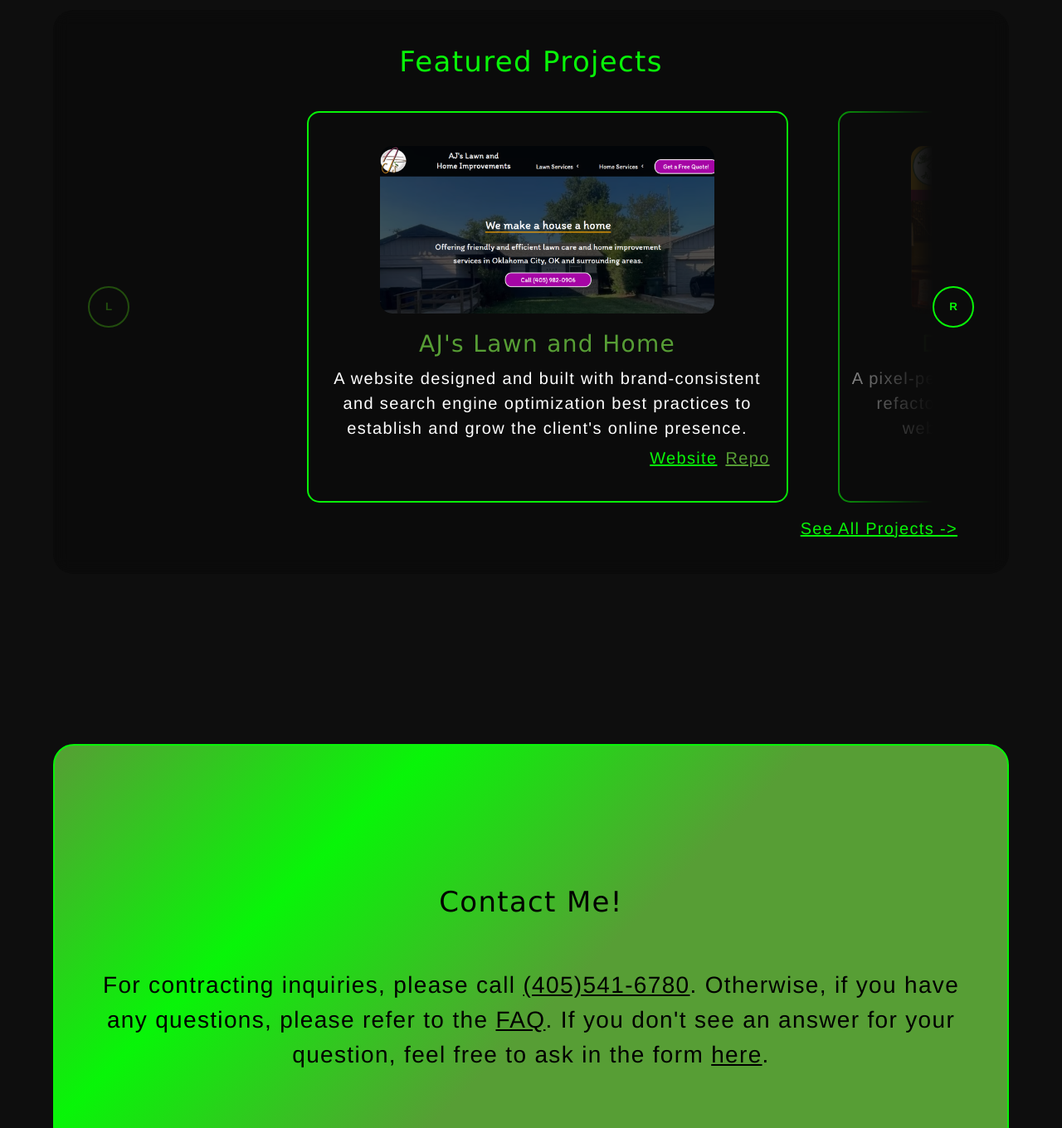
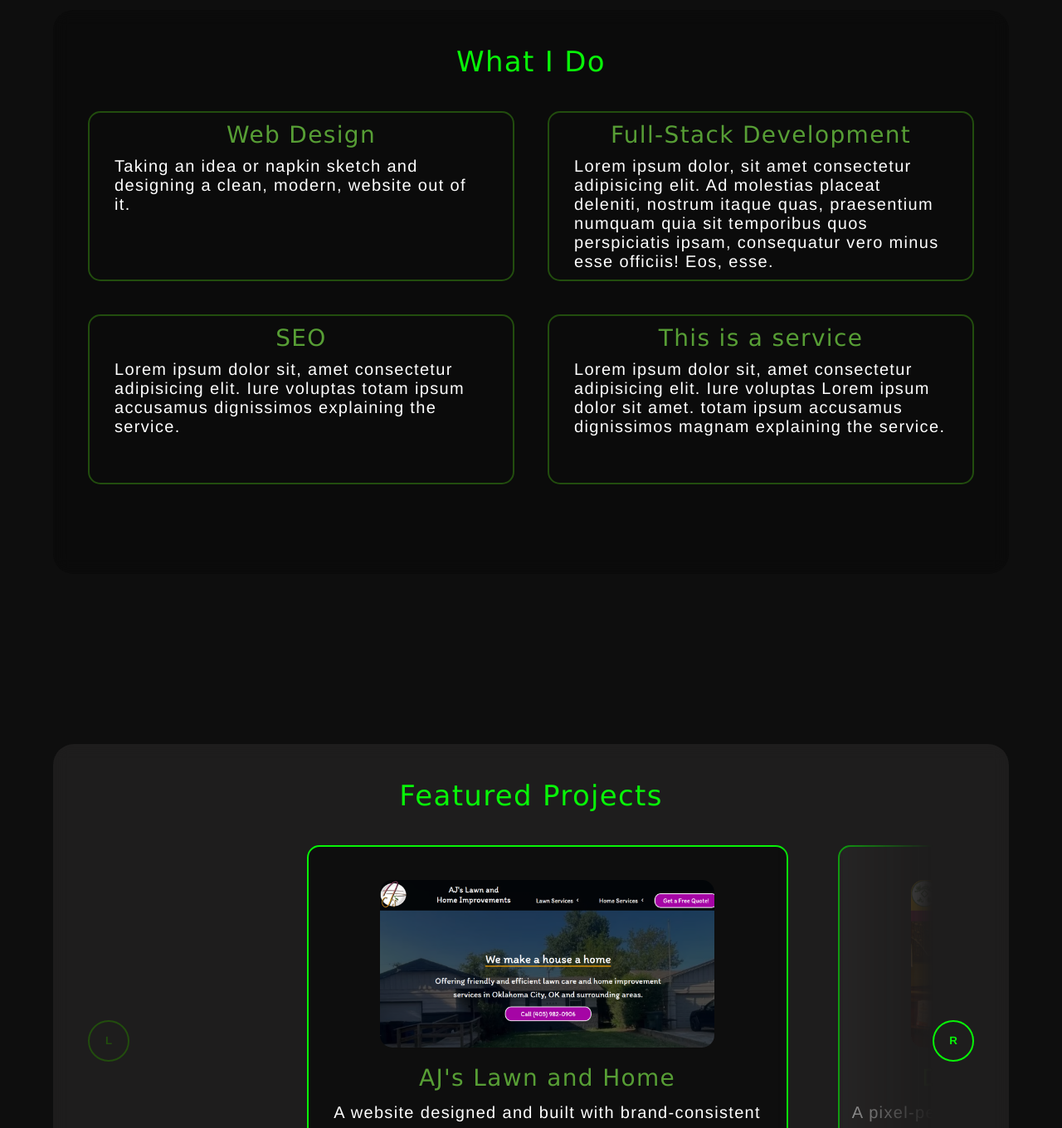
Before and after one commit to TechNique-CnE/Tristan-Carter-Vue, a Vue app: page / in a window 1280 px wide. Shown: the part 1010-2370 px from the top of the page at 83% size. Built offline with nearby package versions, Linux system fonts and the light colour scheme.

Commit message:
add in services and change some transitions and content

```diff
--- /dev/null
+++ b/src/assets/faq.json
@@ -0,0 +1,20 @@
+{
+  "questions" : [
+    {
+      "q" : "My hours of communication",
+      "a" : "this is the answer to question numebr one"
+    },
+    {
+      "q" : "this question numebr two",
+      "a" : "this is the answer to question numebr two"
+    },
+    {
+      "q" : "this question numebr three",
+      "a" : "this is the answer to question numebr three"
+    },
+    {
+      "q" : "this question numebr four",
+      "a" : "this is the answer to question numebr four"
+    }
+  ]
+}
--- a/src/components/SlimHeader.vue
+++ b/src/components/SlimHeader.vue
@@ -11,6 +11,9 @@ import AnimatedText from './animationComponents/AnimatedText.vue'
       <router-link to="/"><img src="/public/tc-logo.PNG" alt="Tristan Carter Logo" /></router-link>
       <nav>
         <!-- links -->
+        <router-link class="nav-link" to="/services">
+          <AnimatedText>Services</AnimatedText>
+        </router-link>
         <router-link class="nav-link" to="/projects">
           <AnimatedText>Projects</AnimatedText>
         </router-link>
--- a/src/components/ThickFooter.vue
+++ b/src/components/ThickFooter.vue
@@ -6,10 +6,12 @@ import { RouterLink } from 'vue-router'
   <footer>
     <ul>
       <li><router-link to="/">home</router-link></li>
+      <li><router-link to="/services">services</router-link></li>
       <li><router-link to="/projects">projects</router-link></li>
       <!-- <li><router-link to="/blog">blog</router-link></li> -->
       <li><router-link to="/contact">contact</router-link></li>
-      <li><router-link to="/#home-contact">FAQ</router-link></li>
+      <li><router-link to="/about">about</router-link></li>
+      <li><router-link to="/faq">faq</router-link></li>
     </ul>
   </footer>
 </template>
--- a/src/components/homePageComponents/HomeContact.vue
+++ b/src/components/homePageComponents/HomeContact.vue
@@ -5,17 +5,18 @@
     <div>
       <h2>Contact Me!</h2>
       <p>
-        For contracting inquiries, please call <a href="tel:+1(405)541-6780">(405)541-6780</a>.
-        Otherwise, if you have any questions, please refer to the <a href="#">FAQ</a>. If you don't
-        see an answer for your question, feel free to ask in the form
-        <router-link to="/contact">here</router-link>.
+        If you have any questions, please refer to the <router-link to="/faq">faq</router-link>. If you don't
+        see an answer for your question, feel free to ask in the
+        <router-link to="/contact">form</router-link> or simply <a href="mailto:tristancarter2772@gmail.com">email me</a>.
       </p>
     </div>
   </section>
 </template>
 
 <style scoped>
-#home-contact {
+section#home-contact {
+  margin-top: 80px;
+  min-height: 25%;
   background-image: linear-gradient(
     135deg,
     var(--secondary),
@@ -28,10 +29,10 @@
   color: black;
   text-align: center;
   div {
-    margin: 12% 0;
+    margin: auto 0;
     h2 {
       color: black;
-      margin-bottom: var(--md-gap);
+      padding-bottom: var(--md-gap);
     }
     p {
       line-height: var(--lh2);
--- a/src/components/homePageComponents/HomeProjectCard.vue
+++ b/src/components/homePageComponents/HomeProjectCard.vue
@@ -22,9 +22,14 @@ defineProps(['id', 'title', 'image', 'smallDesc', 'about', 'link1', 'link2'])
   padding-top: var(--md-gap);
   border: 2px solid var(--primary);
   border-radius: 15px;
+  display: flex;
+  flex-direction: column;
+  background-color: var(--bg);
+  transition: background-color var(--transition);
 
   h3 {
     text-align: center;
+
   }
   img {
     display: block;
@@ -42,6 +47,11 @@ defineProps(['id', 'title', 'image', 'smallDesc', 'about', 'link1', 'link2'])
     padding-right: var(--md-gap);
     padding-bottom: var(--sm-gap);
     text-align: right;
+    flex-grow: 2;
+    display: flex;
+    flex-direction: row;
+    justify-content: flex-end;
+    align-items: flex-end;
     a {
       padding-left: var(--sm-gap);
       color: var(--primary);
@@ -51,4 +61,8 @@ defineProps(['id', 'title', 'image', 'smallDesc', 'about', 'link1', 'link2'])
     }
   }
 }
+
+.project-card:hover, .project-card.active{
+  background-color: var(--body-bg);
+}
 </style>
--- a/src/components/homePageComponents/HomeProjects.vue
+++ b/src/components/homePageComponents/HomeProjects.vue
@@ -4,17 +4,35 @@ import jsonData from '../../assets/projects.json'
 const projectData = jsonData.projects
 const featuredProjectData = projectData.filter((project) => project.featured)
 
-import { ref, computed } from 'vue'
+import { ref, computed, onMounted } from 'vue'
 const currentIndex = ref(0)
 const cards = ref([])
 const maxIndex = computed(() => featuredProjectData.length - 1)
 
+onMounted(() => {
+  cards.value[currentIndex.value]?.$el.classList.add("active")
+
+})
+
 const scrollToCard = (index) => {
   animateScrollToCard(index, 600)
+  setActiveCard(index)
+}
+
+function clearActiveCard(index) {
+  const cardEl = cards.value[index]?.$el
+  cardEl.classList.remove("active")
+
+}
+function setActiveCard(index) {
+  const cardEl = cards.value[index]?.$el
+  cardEl.classList.add("active")
+
 }
 
 function animateScrollToCard(index, duration = 600) {
   const cardEl = cards.value[index]?.$el
+  console.log(currentIndex.value)
   const trackEl = document.querySelector('.carousel-track')
   if (!cardEl || !trackEl) return
 
@@ -42,12 +60,19 @@ function animateScrollToCard(index, duration = 600) {
   requestAnimationFrame(animate)
 }
 
+// ----------------------------fix clear active function
+// ----------------------------fix clear active function
+// ----------------------------fix clear active function
+
+
 const previousSlide = () => {
+  clearActiveCard(currentIndex.value)
   currentIndex.value = currentIndex.value > 0 ? currentIndex.value - 1 : maxIndex.value
   scrollToCard(currentIndex.value)
 }
 
 const nextSlide = () => {
+  clearActiveCard(currentIndex.value)
   currentIndex.value = currentIndex.value < maxIndex.value ? currentIndex.value + 1 : 0
   scrollToCard(currentIndex.value)
 }
@@ -82,7 +107,7 @@ const nextSlide = () => {
 
 <style scoped>
 #home-projects {
-  background-color: var(--bg2);
+  background-color: var(--bg);
   .carousel-container {
     display: flex;
     flex-direction: row;
--- /dev/null
+++ b/src/components/homePageComponents/HomeServices.vue
@@ -0,0 +1,85 @@
+<template>
+  <section>
+    <h2>What I Do</h2>
+    <div class="services-container">
+      <div class="service-card">
+        <h3>Web Design</h3>
+        <p>Taking an idea or napkin sketch and designing a clean, modern, website out of it.</p>
+      </div>
+      <div class="service-card">
+        <h3>Full-Stack Development</h3>
+        <p>
+          Lorem ipsum dolor, sit amet consectetur adipisicing elit. Ad molestias placeat deleniti,
+          nostrum itaque quas, praesentium numquam quia sit temporibus quos perspiciatis ipsam,
+          consequatur vero minus esse officiis! Eos, esse.
+        </p>
+      </div>
+      <div class="service-card">
+        <h3>SEO</h3>
+        <p>
+          Lorem ipsum dolor sit, amet consectetur adipisicing elit. Iure voluptas totam ipsum
+          accusamus dignissimos explaining the service.
+        </p>
+      </div>
+      <div class="service-card">
+        <h3>This is a service</h3>
+        <p>
+          Lorem ipsum dolor sit, amet consectetur adipisicing elit. Iure voluptas Lorem ipsum dolor
+          sit amet. totam ipsum accusamus dignissimos magnam explaining the service.
+        </p>
+      </div>
+    </div>
+  </section>
+</template>
+
+<style scoped>
+section {
+  background-color: var(--bg2);
+}
+.services-container {
+  display: grid;
+  grid-template-columns: 2fr 2fr;
+  grid-template-rows: 1fr 1fr;
+  gap: var(--lg-gap);
+}
+
+.service-card {
+  padding: var(--sm-gap);
+  border: 2px solid var(--accent);
+  border-radius: 15px;
+  transition:
+    border var(--transition),
+    scale var(--transition);
+
+  h3 {
+    padding-bottom: var(--sm-gap);
+    text-align: center;
+  }
+
+  p {
+    padding: 0 var(--md-gap);
+  }
+}
+
+.service-card:hover {
+  border: var(--border);
+  scale: 1.05;
+
+  h3 {
+    color: var(--primary);
+  }
+}
+
+.service-card:nth-child(1) {
+  transform-origin: left top;
+}
+.service-card:nth-child(2) {
+  transform-origin: right top;
+}
+.service-card:nth-child(3) {
+  transform-origin: left bottom;
+}
+.service-card:nth-child(4) {
+  transform-origin: right bottom;
+}
+</style>
--- a/src/router/index.js
+++ b/src/router/index.js
@@ -8,6 +8,11 @@ const router = createRouter({
       path: '/',
       name: 'home',
       component: HomeView,
+    },
+    {
+      path: '/services',
+      name: 'services',
+      component: () => import('../views/ServicesPage.vue'),
     },
     {
       path: '/projects',
@@ -35,6 +40,11 @@ const router = createRouter({
       name: 'about',
       component: () => import('../views/AboutPage.vue'),
     },
+    {
+      path: '/faq',
+      name: 'faq',
+      component: () => import('../views/FaqPage.vue'),
+    },
   ],
 })
 
--- /dev/null
+++ b/src/views/FaqPage.vue
@@ -0,0 +1,61 @@
+<script setup>
+import jsonData from "../assets/faq.json";
+const questions = jsonData.questions;
+</script>
+
+<template>
+  <section >
+    <h2>FAQ</h2>
+    <div>
+
+      <details v-for="question in questions" :key="question.index">
+        <summary>
+          {{ question.q }}
+        </summary>
+        <p>
+          {{ question.a }}
+        </p>
+      </details>
+    </div>
+
+  </section>
+</template>
+
+<style>
+  section {
+    background: var(--bg);
+
+    div{
+      display: flex;
+      flex-direction: column;
+      gap: var(--md-gap);
+
+
+      details {
+      border: 2px solid var(--accent);
+      border-radius: 20px;
+
+      summary {
+        padding: var(--md-gap);
+        cursor: pointer;
+      }
+
+      p {
+
+        padding: var(--md-gap) var(--xl-gap);
+      }
+    }
+    details:hover {
+      border: var(--border);
+
+    }
+    details[open] {
+      border: var(--border);
+
+      summary {
+        border-bottom: var(--border);
+      }
+    }
+  }
+}
+</style>
--- a/src/views/HomePage.vue
+++ b/src/views/HomePage.vue
@@ -3,6 +3,7 @@ import HomeDetails from '@/components/homePageComponents/HomeDetails.vue'
 import HomeProjects from '@/components/homePageComponents/HomeProjects.vue'
 // import HomeBlog from '@/components/homePageComponents/HomeBlog.vue'
 import HomeContact from '@/components/homePageComponents/HomeContact.vue'
+import HomeServices from '@/components/homePageComponents/HomeServices.vue';
 </script>
 
 <template>
@@ -10,9 +11,12 @@ import HomeContact from '@/components/homePageComponents/HomeContact.vue'
     <!-- ------------------ Home --------------------- -->
     <HomeDetails />
     <hr class="divider" />
+    <!-- ------------------ Services ----------------- -->
+    <HomeServices />
+    <hr class="divider" />
     <!-- ------------------ Projects ----------------- -->
     <HomeProjects />
-    <hr class="divider" />
+    <!-- <hr class="divider" /> -->
     <!-- ------------------ Blog --------------------- -->
     <!-- <HomeBlog /> -->
     <!-- <hr class="divider" /> -->
--- /dev/null
+++ b/src/views/ServicesPage.vue
@@ -0,0 +1,3 @@
+<template>
+  <h1>Services Page</h1>
+</template>
```
Also changed, not shown: src/components/projectsPageComponents/SoftwareProjects.vue (+4 -5 lines), public/David-Chus.png.
